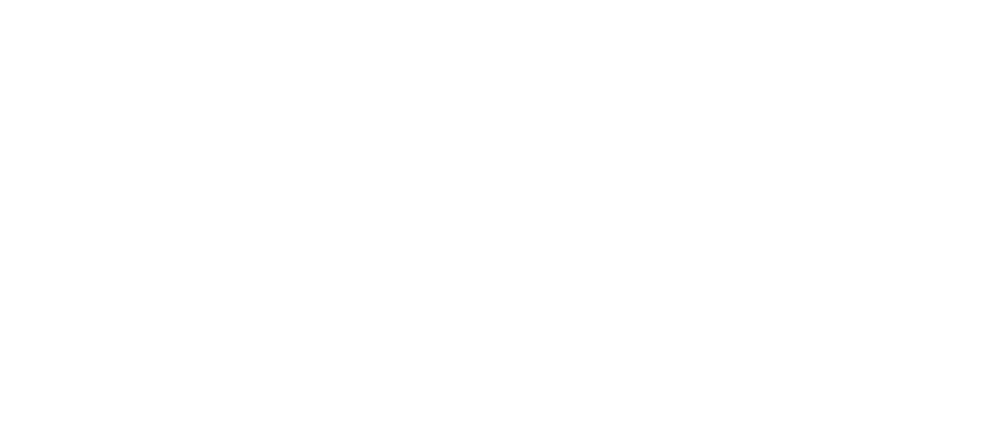
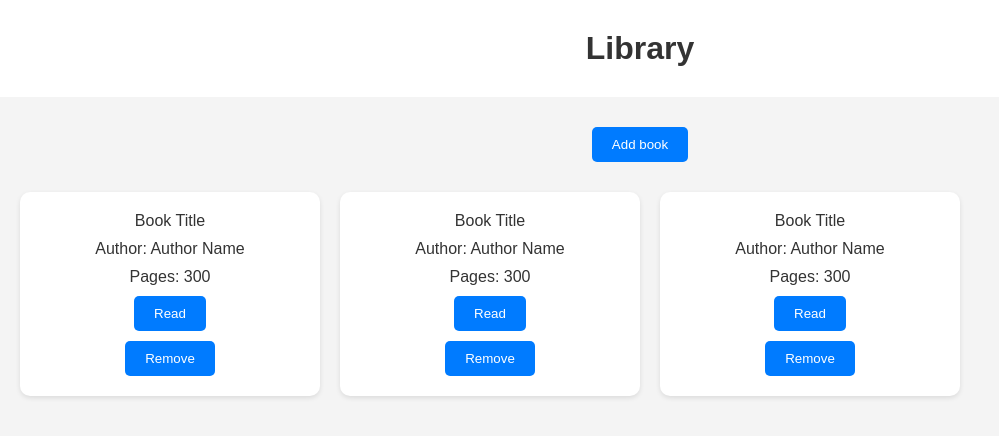
Before and after one commit to dlastic/odin-library, a plain HTML site: page index.html in a window 1280 px wide. Shown: the whole page, without its empty margins (0-999 px from the left). Drawn offline with Linux system fonts and the light colour scheme.

Commit message:
Add HTML structure and CSS styles for library interface

```diff
--- a/index.html
+++ b/index.html
@@ -4,8 +4,45 @@
   <meta charset="UTF-8">
   <meta name="viewport" content="width=device-width, initial-scale=1.0">
   <title>Document</title>
+  <link rel="stylesheet" href="styles.css">
 </head>
 <body>
 
+  <header>
+    <h1>Library</h1>
+  </header>
+
+  <main>
+    <button class="add-book">Add book</button>
+    <div class="container">
+
+      <div class="card">
+        <p>Book Title</p>
+        <p>Author: Author Name</p>
+        <p>Pages: 300</p>
+        <button>Read</button>
+        <button>Remove</button>
+      </div>
+
+      <div class="card">
+        <p>Book Title</p>
+        <p>Author: Author Name</p>
+        <p>Pages: 300</p>
+        <button>Read</button>
+        <button>Remove</button>
+      </div>
+
+      <div class="card">
+        <p>Book Title</p>
+        <p>Author: Author Name</p>
+        <p>Pages: 300</p>
+        <button>Read</button>
+        <button>Remove</button>
+      </div>
+
+    </div>
+  </main>
+
+  <script src="index.js"></script>
 </body>
 </html>
--- a/styles.css
+++ b/styles.css
@@ -0,0 +1,81 @@
+* {
+  margin: 0;
+  padding: 0;
+  box-sizing: border-box;
+}
+
+body {
+  font-family: Arial, sans-serif;
+  background-color: #f4f4f4;
+  color: #333;
+  display: flex;
+  flex-direction: column;
+  align-items: center;
+  height: 100vh;
+  text-align: center;
+}
+
+header {
+  padding: 30px 0;
+  width: 100%;
+  background-color: white
+}
+
+main {
+  display: flex;
+  flex-direction: column;
+  align-items: center;
+  width: 100%;
+}
+
+button.add-book {
+  padding: 10px 20px;
+  margin: 30px;
+  padding: 10px 20px;
+  background-color: #007bff;
+  color: white;
+  border: none;
+  border-radius: 5px;
+  cursor: pointer;
+  transition: background-color 0.3s ease;
+
+  &:hover {
+    background-color: #0056b3;
+  }
+}
+
+.container {
+  display: flex;
+  align-items: center;
+  width: 100%;
+  gap: 20px;
+  padding: 0 20px;
+
+  .card {
+    display: flex;
+    flex-direction: column;
+    align-items: center;
+    justify-content: center;
+    gap: 10px;
+    background-color: white;
+    border-radius: 10px;
+    padding: 20px;
+    width: 100%;
+    max-width: 300px;
+    box-shadow: 0 2px 5px rgba(0, 0, 0, 0.1);
+  }
+
+  button {
+    padding: 10px 20px;
+    background-color: #007bff;
+    color: white;
+    border: none;
+    border-radius: 5px;
+    cursor: pointer;
+    transition: background-color 0.3s ease;
+
+    &:hover {
+      background-color: #0056b3;
+    }
+  }
+}
```
